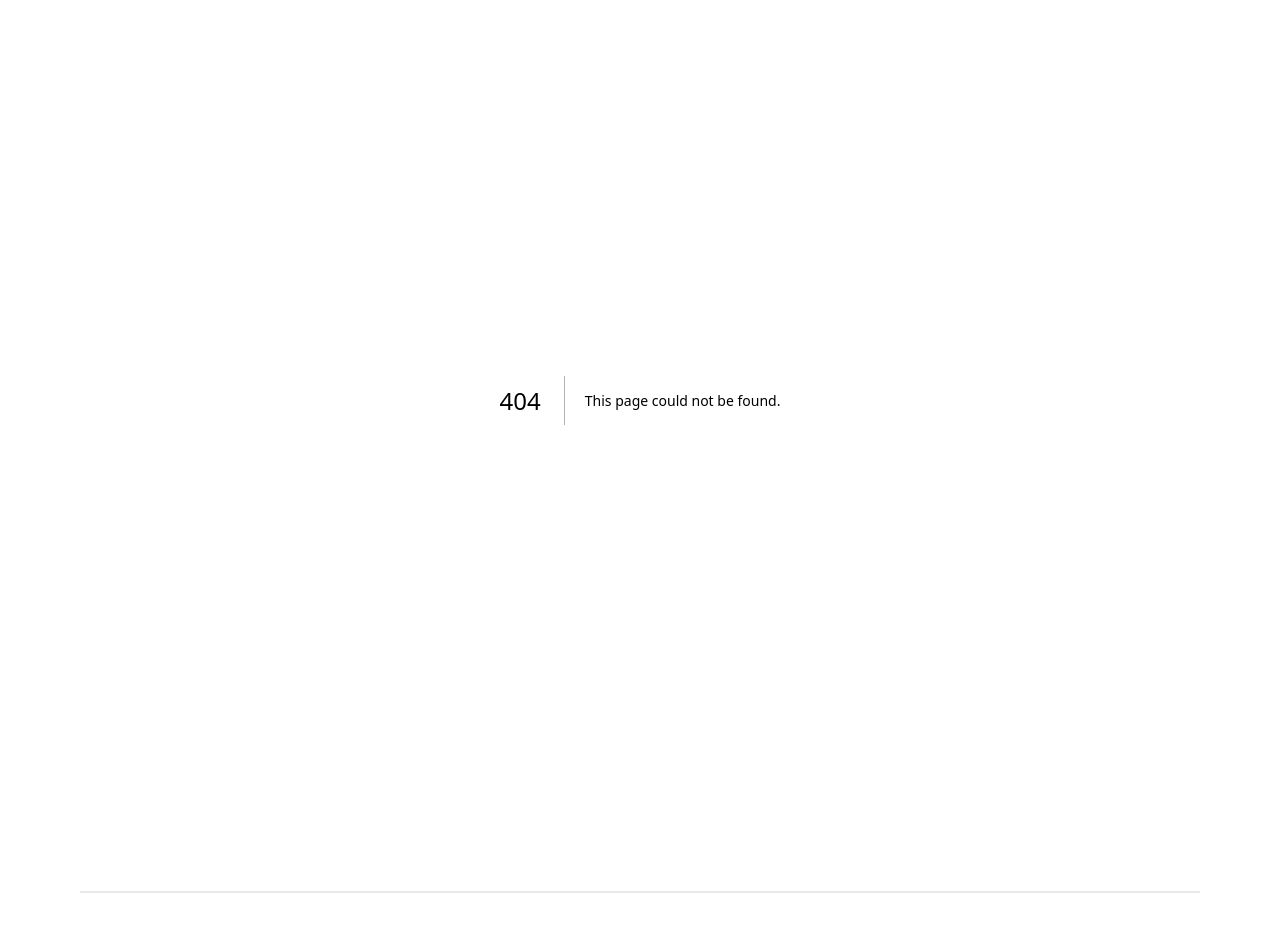
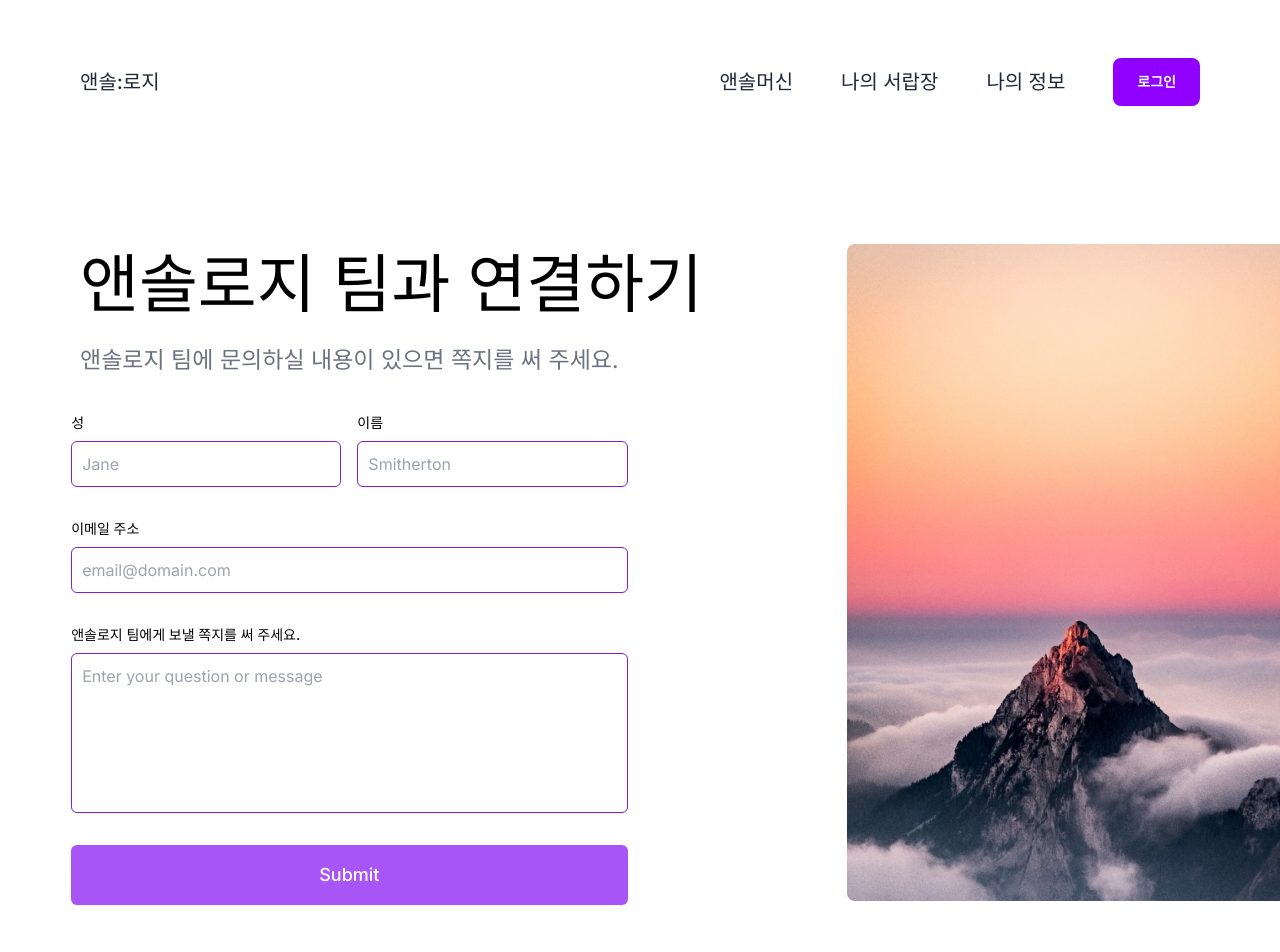
Before and after one commit to Epson-Innovation-Challenge-Anthology/AnthologyFront, a Next.js app: page /contact in a window 1280 px wide. Before the commit this address had no page. Shown: the top 952 px of the page. Built offline with nearby package versions, Linux system fonts and the light colour scheme.

Commit message:
ADD contact us 페이지 추가

```diff
--- /dev/null
+++ b/app/contact/layout.tsx
@@ -0,0 +1,16 @@
+import Header from "@/components/header/Header";
+
+import React from "react";
+
+export default function ContactLayout({
+  children,
+}: Readonly<{
+  children: React.ReactNode;
+}>) {
+  return (
+    <>
+      <Header />
+      {children}
+    </>
+  );
+}
--- /dev/null
+++ b/app/contact/page.tsx
@@ -0,0 +1,130 @@
+"use client";
+
+import React from "react";
+import { useForm, FieldValues } from "react-hook-form";
+import Image from "next/image";
+import AnthologyProfile from "@/assets/anthologyProfile.jpg";
+
+type FormData = {
+  lastName: string;
+  firstName: string;
+  email: string;
+  message: string;
+};
+
+const Contact: React.FC = () => {
+  const {
+    register,
+    handleSubmit,
+    formState: { errors },
+  } = useForm<FormData>();
+
+  const onSubmit = (data: FormData) => {
+    console.log(data);
+  };
+
+  return (
+    <div className="bg-white h-[860px] relative overflow-hidden">
+      <div className="absolute left-[80px] top-[80px] w-[624px] flex flex-col gap-6">
+        <div className="text-black text-left font-medium text-[64px] leading-tight">
+          앤솔로지 팀과 연결하기
+        </div>
+        <div className="text-gray-500 text-left font-InterRegular text-[23px] leading-6">
+          앤솔로지 팀에 문의하실 내용이 있으면 쪽지를 써 주세요.
+        </div>
+      </div>
+
+      <Image
+        className="absolute left-[847px] top-[80px] w-[508px] h-[657px] rounded-md object-cover"
+        src={AnthologyProfile}
+        width={508}
+        height={657}
+        alt=""
+      />
+
+      <form
+        className="absolute left-[5.56%] top-[249px] w-[43.47%] flex flex-col gap-8"
+        onSubmit={handleSubmit(onSubmit)}
+      >
+        <div className="w-full flex gap-4">
+          <div className="flex-1 flex flex-col gap-2 relative">
+            <label className="text-black font-medium text-sm">성</label>
+            <input
+              type="text"
+              placeholder="Jane"
+              className="bg-white border border-purple-700 rounded-md p-2.5 shadow-sm"
+              {...register("lastName", { required: "성을 입력하세요." })}
+            />
+            {errors.lastName && (
+              <p className="text-red-500 absolute bottom-[-25px] left-0">
+                {errors.lastName.message}
+              </p>
+            )}
+          </div>
+
+          <div className="flex-1 flex flex-col gap-2 relative">
+            <label className="text-black font-medium text-sm">이름</label>
+            <input
+              type="text"
+              placeholder="Smitherton"
+              className="bg-white border border-purple-700 rounded-md p-2.5 shadow-sm"
+              {...register("firstName", { required: "이름을 입력하세요." })}
+            />
+            {errors.firstName && (
+              <p className="text-red-500 absolute bottom-[-25px] left-0">
+                {errors.firstName.message}
+              </p>
+            )}
+          </div>
+        </div>
+
+        <div className="flex flex-col gap-2 relative">
+          <label className="text-black font-medium text-sm">이메일 주소</label>
+          <input
+            type="email"
+            placeholder="email@domain.com"
+            className="bg-white border border-purple-700 rounded-md p-2.5 shadow-sm"
+            {...register("email", {
+              required: "이메일을 입력하세요.",
+              pattern: {
+                value: /^\S+@\S+$/i,
+                message: "올바른 이메일 주소를 입력하세요.",
+              },
+            })}
+          />
+          {errors.email && (
+            <p className="text-red-500 absolute bottom-[-25px] left-0">
+              {errors.email.message}
+            </p>
+          )}
+        </div>
+
+        <div className="flex flex-col gap-2 relative">
+          <label className="text-black font-medium text-sm">
+            앤솔로지 팀에게 보낼 쪽지를 써 주세요.
+          </label>
+          <textarea
+            placeholder="Enter your question or message"
+            className="bg-white border border-purple-700 rounded-md p-2.5 shadow-sm h-40 resize-none overflow-auto"
+            {...register("message", { required: "메시지를 입력하세요." })}
+            style={{ imeMode: 'disabled' }}
+          ></textarea>
+          {errors.message && (
+            <p className="text-red-500 absolute bottom-[-25px] left-0">
+              {errors.message.message}
+            </p>
+          )}
+        </div>
+
+        <button
+          type="submit"
+          className="bg-purple-500 rounded-md py-4 text-white font-medium text-lg shadow-sm w-full"
+        >
+          Submit
+        </button>
+      </form>
+    </div>
+  );
+};
+
+export default Contact;
```
Also changed, not shown: assets/anthologyProfile.jpg (added).
